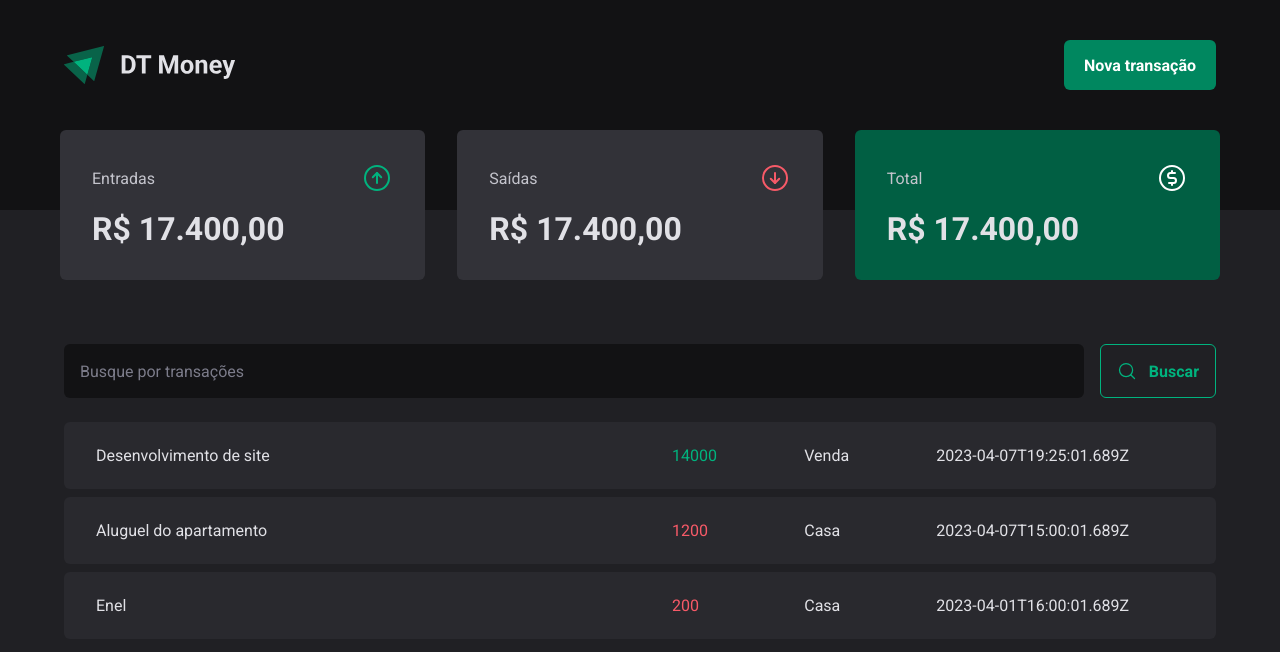
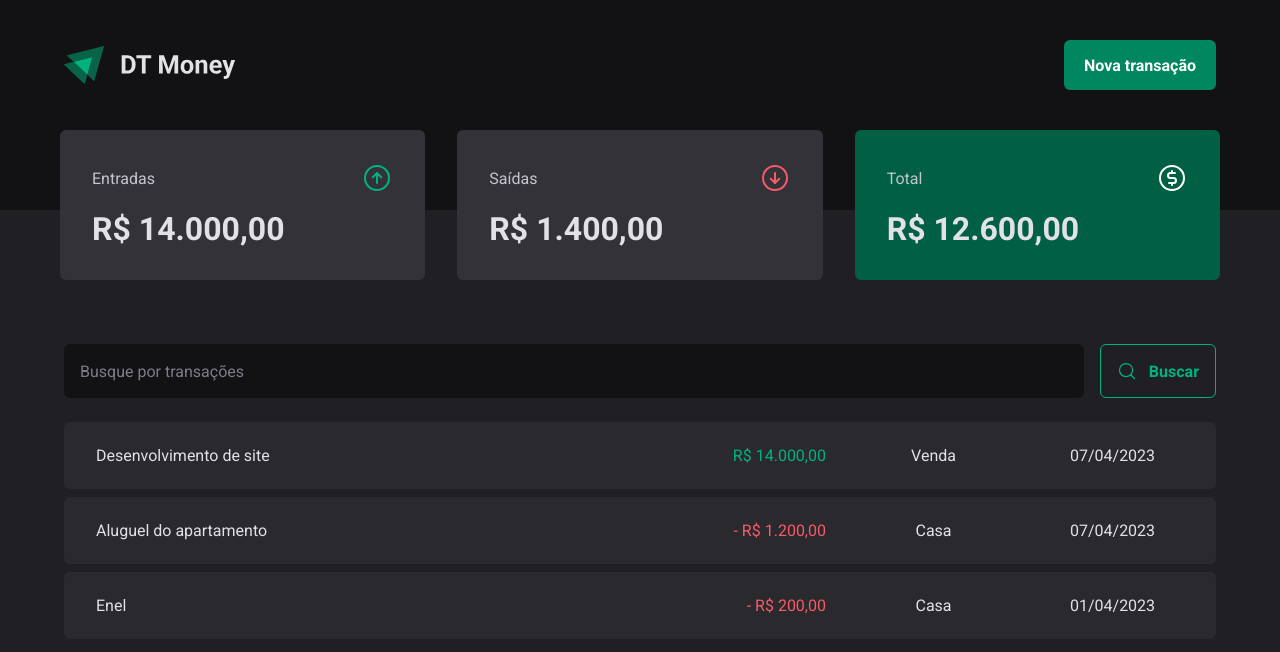
Before and after one commit to steniomoreira/ignite-td-money, a React (Vite) app: page / in a window 1280 px wide. Shown: the top 652 px of the page. Built offline with nearby package versions, Linux system fonts and the light colour scheme; data requests are answered from the project's data file.

Commit message:
feat: formatted price and date values

```diff
--- a/src/components/Summary/index.tsx
+++ b/src/components/Summary/index.tsx
@@ -1,9 +1,31 @@
 import {ArrowCircleUp,ArrowCircleDown, CurrencyCircleDollar } from 'phosphor-react'
 import { SummaryCard, SummaryContaier } from "./styles";
 import { useTheme } from 'styled-components';
+import { useContext } from 'react';
+import { TransactionsContext } from '../../context/TransactionsContext';
+import { priceFormatter } from '../../utils/formatter';
 
 export function Summary() {
   const theme = useTheme();
+  const { transactions } = useContext(TransactionsContext);
+
+  const summary = transactions.reduce((acc, transaction) => {
+    if (transaction.type === 'income') {
+      acc.income += transaction.price;
+      acc.total += transaction.price;
+    }
+
+    if (transaction.type === 'outcome') {
+      acc.outcome += transaction.price;
+      acc.total -= transaction.price;
+    }
+
+    return acc;
+  }, {
+    income: 0,
+    outcome: 0,
+    total: 0
+  })
 
   return (
     <SummaryContaier>
@@ -13,7 +35,7 @@
           <ArrowCircleUp size={32} color={theme['green-300']} />
         </header>
 
-        <strong>R$ 17.400,00</strong>
+        <strong>{priceFormatter.format(summary.income)}</strong>
       </SummaryCard>
 
       <SummaryCard>
@@ -22,7 +44,7 @@
           <ArrowCircleDown size={32} color={theme['red-300']} />
         </header>
 
-        <strong>R$ 17.400,00</strong>
+        <strong>{priceFormatter.format(summary.outcome)}</strong>
       </SummaryCard>
 
       <SummaryCard variant="green">
@@ -31,7 +53,7 @@
           <CurrencyCircleDollar size={32} color={theme.white} />
         </header>
 
-        <strong>R$ 17.400,00</strong>
+        <strong>{priceFormatter.format(summary.total)}</strong>
       </SummaryCard>
     </SummaryContaier>
   )
--- a/src/pages/Transactions/index.tsx
+++ b/src/pages/Transactions/index.tsx
@@ -4,6 +4,7 @@
 import { SearchForm } from "./components/SearchForm";
 import { PriceHighLight, TransactionTable, TransactionTableContainer } from "./styles";
 import { TransactionsContext } from "../../context/TransactionsContext";
+import { dateFormatter, priceFormatter } from "../../utils/formatter";
 
 export function Transaction() {
   const { transactions } = useContext(TransactionsContext);
@@ -23,11 +24,12 @@
                 <td width="50%">{description}</td>
                 <td>
                   <PriceHighLight variant={type}>
-                    {price}
+                    {type === 'outcome' && '- '}
+                    {priceFormatter.format(price)}
                   </PriceHighLight>
                 </td>
                 <td>{category}</td>
-                <td>{createdAt}</td>
+                <td>{dateFormatter.format(new Date(createdAt))}</td>
               </tr>
             ))}
           </tbody>
--- a/src/pages/Transactions/styles.ts
+++ b/src/pages/Transactions/styles.ts
@@ -16,10 +16,16 @@
   td {
     padding: 1.5rem 2rem;
     background: ${(props) => props.theme["gray-700"]};
+    text-align: center;
 
     :first-child {
+      text-align: left;
       border-top-left-radius: 6px;
       border-bottom-left-radius: 6px;
+    }
+
+    :nth-child(2) {
+      text-align: right;
     }
 
     :last-child {
--- /dev/null
+++ b/src/utils/formatter.ts
@@ -0,0 +1,6 @@
+export const dateFormatter = new Intl.DateTimeFormat('pt-BR');
+
+export const priceFormatter = new Intl.NumberFormat('pt-BR', {
+  style: 'currency',
+  currency: 'BRL'
+})
```
